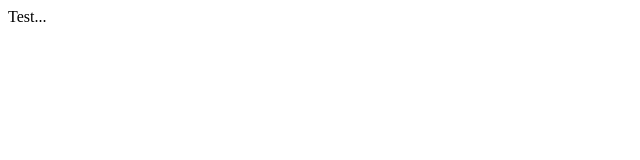
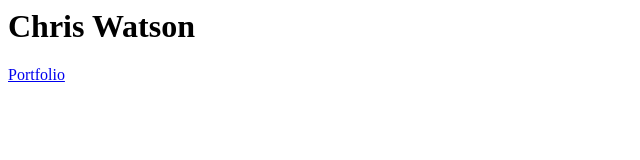
Before and after one commit to c24w/c24w.github.com, a plain HTML site: page index.html in a window 1280 px wide. Shown: the whole page, without its empty margins (0-640 px from the left). Drawn offline with Linux system fonts and the light colour scheme.

Commit message:
Added portfolio link and name

```diff
--- a/index.html
+++ b/index.html
@@ -1,7 +1,9 @@
 <html>
 <head>
+  <title>Chris Watson</title>
 </head>
 <body>
-Test...
+  <h1>Chris Watson</h1>
+  <a href="http://is.gd/Chris_Watson_Portfolio">Portfolio</a>
 </body>
 </html>
```
